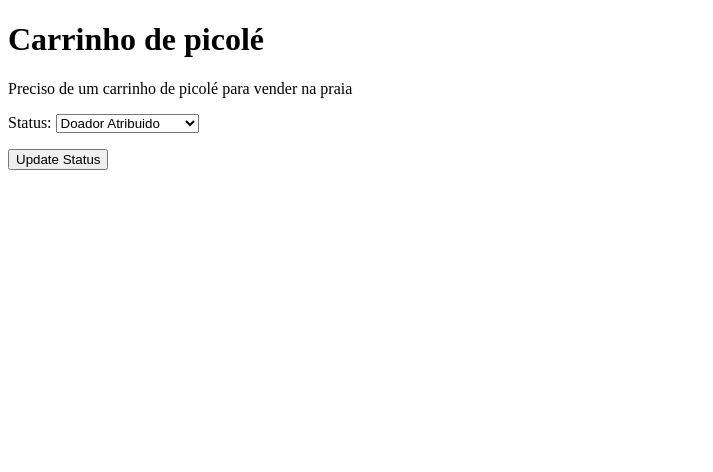
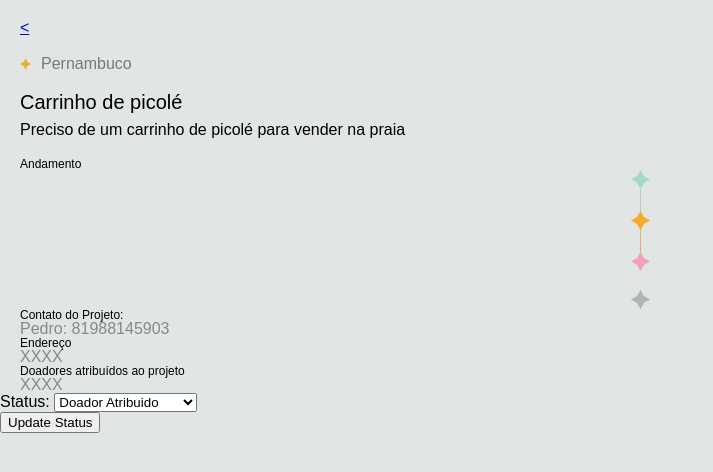
Before and after one commit to pedroandriottii/bridge, a Django app: page /demand/1/ in a window 1280 px wide. Shown: the top 472 px of the page, without its empty margins (0-713 px from the left). Run offline with Django 4.2, Linux system fonts and the light colour scheme; data comes from the database, SQL or seed files in the repository; both versions use the stored data as it was after the commit.

Commit message:
Front-end details

```diff
--- a/project/fullapp/templates/embassor/demand_detail.html
+++ b/project/fullapp/templates/embassor/demand_detail.html
@@ -6,8 +6,31 @@
     <title>Demand Detail</title>
 </head>
 <body>
-    <h1>{{ demand.title }}</h1>
-    <p>{{ demand.description }}</p>
+    <div class="back">
+        <a href="/home"><</a>
+    </div>
+    <div class="region">
+        <img src="../../static/img/vetor.png" alt="">
+        <p>{{ demand.region }}</p>
+    </div>
+    <div class="title">
+        <h1>{{ demand.title }}</h1>
+        <h2>{{ demand.description }}</h2>
+        <p>Andamento</p>
+    </div>
+    <div class="stage">
+        <img src="../../static/img/vetor2.png" alt="">
+    </div>
+    <div class="contatos">
+        <h2>Contato do Projeto:</h2>
+        <p>{{ demand.user.name }}: {{ demand.user.phone }}</p>
+        <h2>Endereço</h2>
+        <p>XXXX</p>
+        <h2>Doadores atribuídos ao projeto</h2>
+        <p>XXXX</p>
+    </div>
+
+
 
     <form method="post" action="">
         {% csrf_token %}
@@ -16,3 +39,108 @@
     </form>
 </body>
 </html>
+<style>
+html, body, div, span, applet, object, iframe,
+h1, h2, h3, h4, h5, h6, p, blockquote, pre,
+a, abbr, acronym, address, big, cite, code,
+del, dfn, em, img, ins, kbd, q, s, samp,
+small, strike, strong, sub, sup, tt, var,
+b, u, i, center,
+dl, dt, dd, ol, ul, li,
+fieldset, form, label, legend,
+table, caption, tbody, tfoot, thead, tr, th, td,
+article, aside, canvas, details, embed,
+figure, figcaption, footer, header, hgroup,
+menu, nav, output, ruby, section, summary,
+time, mark, audio, video {
+    margin: 0;
+    padding: 0;
+    border: 0;
+    font-size: 100%;
+    font: inherit;
+    vertical-align: baseline;
+}
+/* HTML5 display-role reset for older browsers */
+article, aside, details, figcaption, figure,
+footer, header, hgroup, menu, nav, section {
+    display: block;
+}
+body {
+    line-height: 1;
+}
+ol, ul {
+    list-style: none;
+}
+blockquote, q {
+    quotes: none;
+}
+blockquote:before, blockquote:after,
+q:before, q:after {
+    content: '';
+    content: none;
+}
+table {
+    border-collapse: collapse;
+    border-spacing: 0;
+}
+    @import url('https://fonts.googleapis.com/css2?family=Poppins:wght@500;700&display=swap');
+    body{
+    background-color: #E1E6E4;
+    font-family: 'Poppins', sans-serif;
+    }
+    .back{
+        margin: 20px;
+        text-decoration: none;
+    }
+    .region{
+    display: flex;
+    align-items: center;
+    justify-content: left;
+    align-items: left;
+    margin-left: 20px;
+    gap: 10px;
+    color: #787878;
+    padding-bottom: 20px;
+    }
+    .title{
+    display: flex;
+    flex-direction: column;
+    margin-left: 20px;
+    justify-content: left;
+    gap: 10px;
+    }
+    .title h1{
+        font-size: 20px;
+        font-style: bold;
+    }
+    .title h2{
+        font-size: 16px;
+        font-weight: 500;
+        font-style: normal;
+        padding-bottom: 10px;
+    }
+    .title p{
+        font-size: 12px;
+    }
+
+    .stage{
+        display: flex;
+        align-items: center;
+        justify-content: center;
+    }
+
+    .contatos{
+        display: flex;
+        flex-direction: column;
+        padding-left: 20px;
+    }
+    .contatos h2{
+        font-size: 12px;
+        font-weight: 500;
+        font-style: normal;
+    }
+
+    .contatos p{
+        color: rgba(45, 45, 45, 0.50);
+    }
+</style>
```
Also changed, not shown: project/db.sqlite3, project/fullapp/static/img/vetor.png (added), project/fullapp/static/img/vetor2.png (added).
